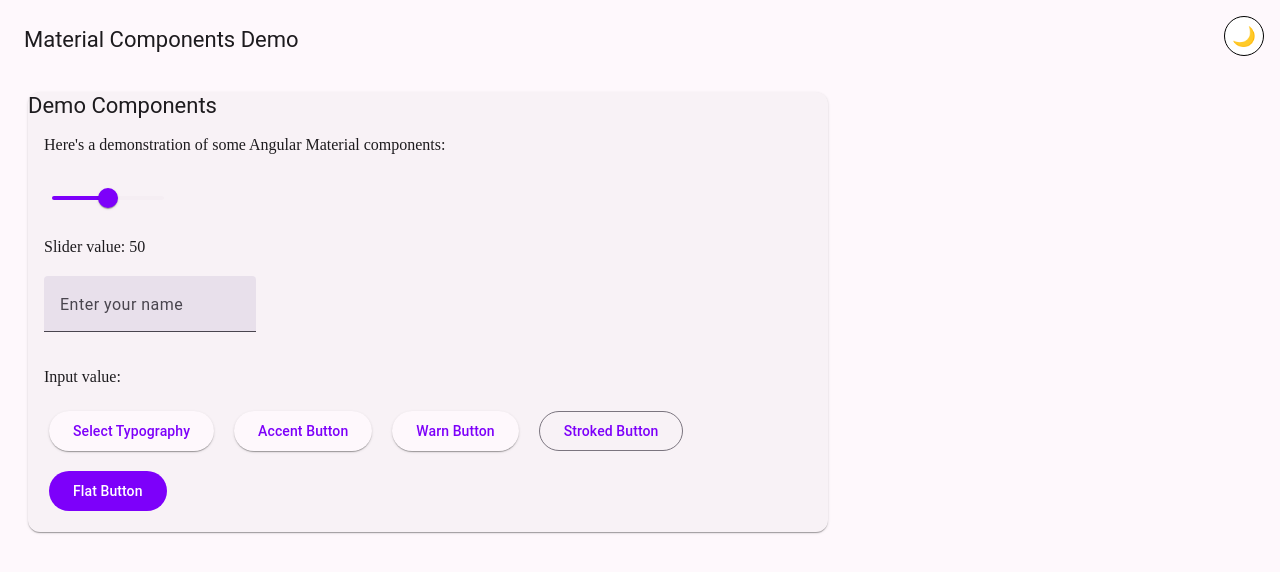
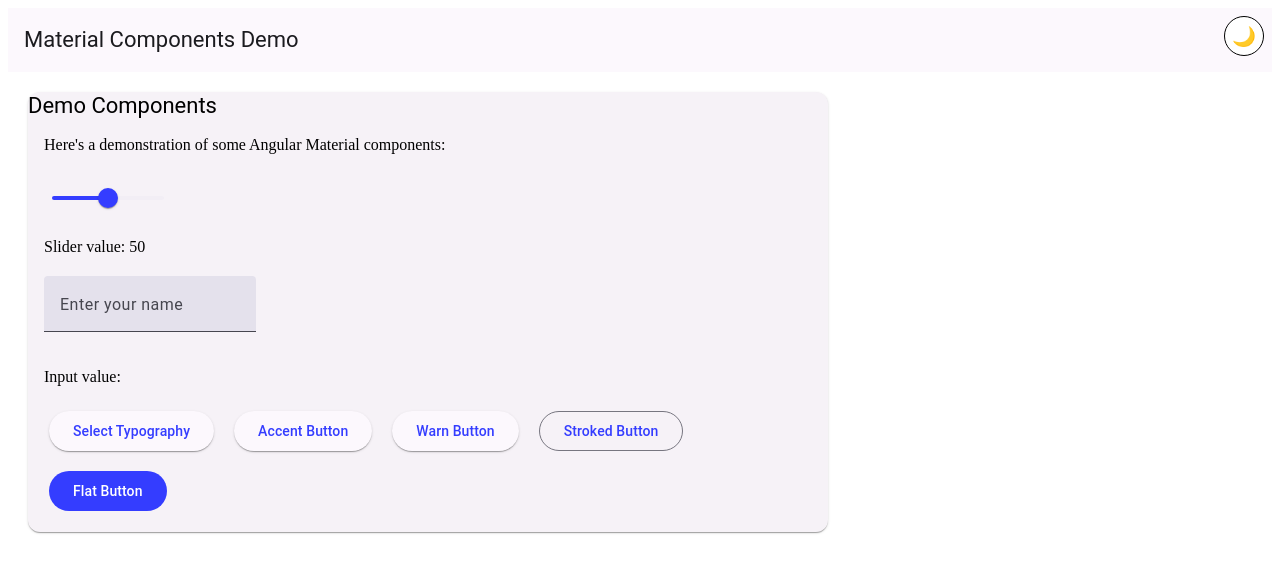
Before and after one commit to kmboyle/edu, an Angular app in the folder frontend/project1/angular-app/: page / in a window 1280 px wide. Shown: the top 572 px of the page. Built offline with nearby package versions, Linux system fonts and the light colour scheme.

Commit message:
more theme effort

```diff
--- a/frontend/project1/angular-app/src/app/app.ts
+++ b/frontend/project1/angular-app/src/app/app.ts
@@ -15,10 +15,13 @@ export class App {
   protected readonly currentTheme = this.themeService.theme;
 
   constructor() {
+    // Apply theme when component initializes
+    this.applyTheme();
+
+    // Watch for theme changes and re-apply theme
     effect(() => {
-      if (this.themeService.theme()) {
-        this.applyTheme();
-      }
+      // This effect will run whenever the theme signal changes
+      this.applyTheme();
     });
   }
 
--- a/frontend/project1/angular-app/src/styles.scss
+++ b/frontend/project1/angular-app/src/styles.scss
@@ -1,39 +1,28 @@
+// styles.scss
 @use '@angular/material' as mat;
+@include mat.core();
 
-html {
-      color-scheme: light dark;
-      @include mat.theme((color: mat.$violet-palette,
-                  typography: Roboto,
-                  density: 0));
+// Define a modern M3 theme
+$my-light-theme: mat.define-theme((
+  color: (
+    theme-type: light,
+    primary: mat.$blue-palette,
+    tertiary: mat.$rose-palette,
+  )
+));
+
+$my-dark-theme: mat.define-theme((
+  color: (
+    theme-type: dark,
+    primary: mat.$blue-palette,
+    tertiary: mat.$rose-palette,
+  )
+));
+
+// Apply the theme
+body {
+  @include mat.all-component-themes($my-light-theme);
+    &.dark-theme {
+    @include mat.all-component-themes($my-dark-theme);
+  }
 }
-
-body {
-      // background: var(--mat-sys-surface);
-      color: var(--mat-sys-on-surface);
-}
-
-// Theme classes for light and dark modes
-.light-theme {
-      --background-color: #ffffff;
-      --text-color: #000000;
-      --surface-color: var(--mat-sys-surface);
-      --on-surface-color: var(--mat-sys-on-surface);
-}
-
-.dark-theme {
-      --background-color: #121212;
-      --text-color: #ffffff;
-      --surface-color: var(--mat-sys-surface);
-      --on-surface-color: var(--mat-sys-on-surface);
-}
-
-// Apply theme to body based on current theme
-body.light-theme {
-      background: var(--surface-color);
-      color: var(--on-surface-color);
-}
-
-body.dark-theme {
-      background: var(--surface-color);
-      color: var(--on-surface-color);
-}
```
